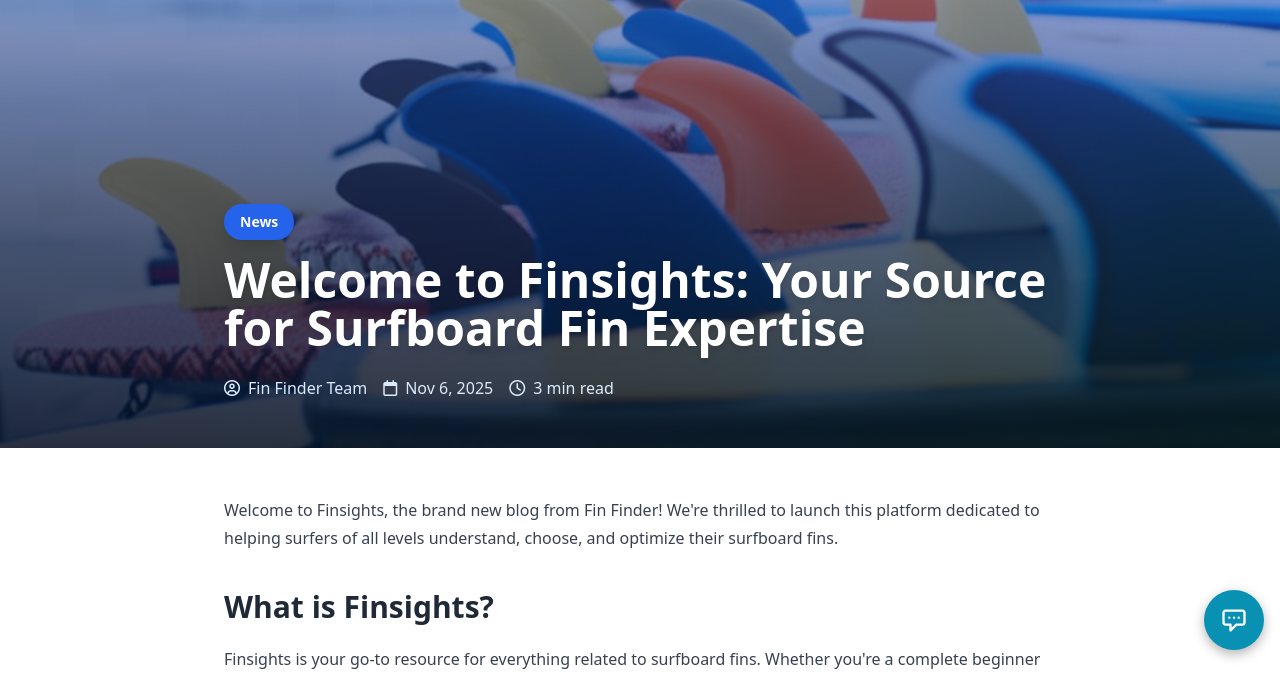
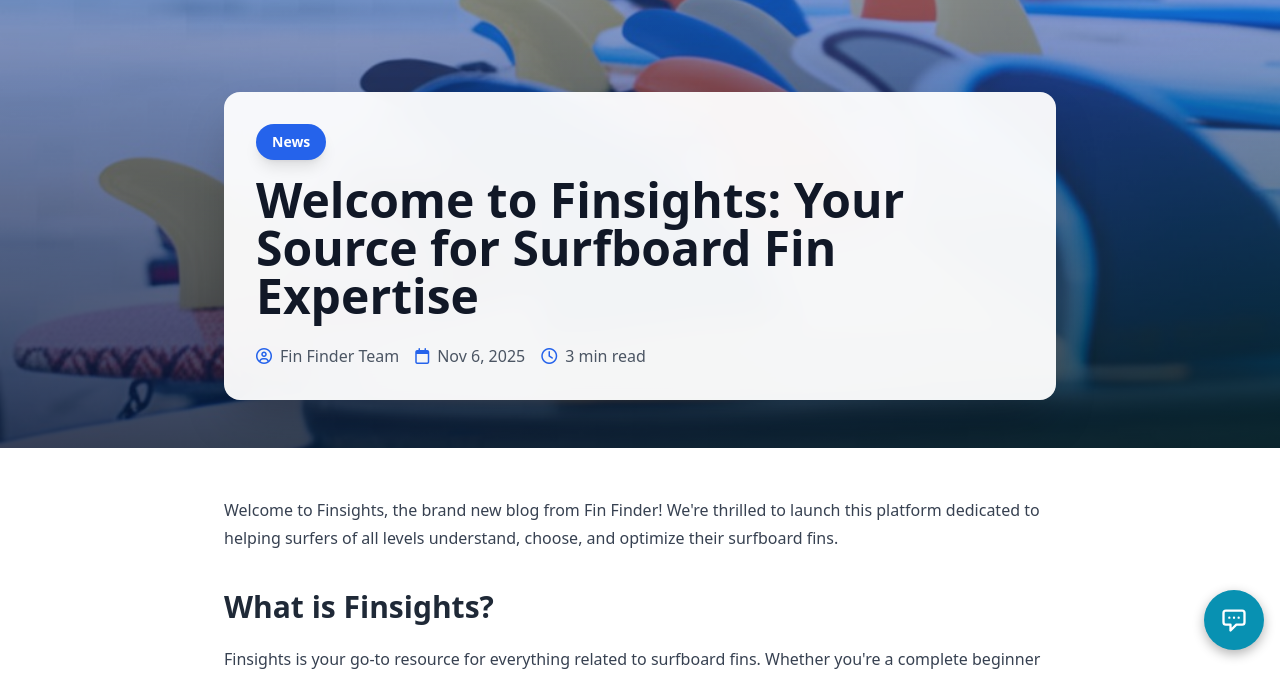
Before and after one commit to Tiste42/finfinder-site, a Flask app: page /finsights/welcome-to-finsights in a window 1280 px wide. Shown: the part 134-807 px from the top of the page. Run offline with Flask 3, Linux system fonts and the light colour scheme; some libraries are stand-ins or nearby versions.

Commit message:
Improve blog hero readability

```diff
--- a/templates/blog_post.html
+++ b/templates/blog_post.html
@@ -173,9 +173,10 @@
         class="absolute inset-0 w-full h-full object-cover opacity-50"
     >
     {% endif %}
-    <div class="absolute inset-0 bg-gradient-to-t from-black/70 via-black/40 to-transparent"></div>
-    <div class="relative h-full flex items-end">
-        <div class="max-w-4xl mx-auto px-4 sm:px-6 lg:px-8 py-12 w-full">
+    <div class="absolute inset-0 bg-gradient-to-t from-black/60 via-black/30 to-transparent"></div>
+    <div class="relative h-full flex items-end py-10 sm:py-12">
+        <div class="max-w-4xl mx-auto px-4 sm:px-6 lg:px-8 w-full">
+            <div class="bg-white/95 backdrop-blur-lg rounded-2xl shadow-2xl p-6 sm:p-8">
                 <!-- Category Badge -->
                 <div class="mb-4">
                     <span class="inline-block px-4 py-2 bg-blue-600 text-white text-sm font-semibold rounded-full shadow-lg">
@@ -184,23 +185,24 @@
                 </div>
 
                 <!-- Title -->
-            <h1 class="text-4xl sm:text-5xl font-extrabold text-white mb-6 leading-tight drop-shadow-lg">
+                <h1 class="text-3xl sm:text-4xl md:text-5xl font-extrabold text-gray-900 mb-6 leading-tight">
                     {{ post.title }}
                 </h1>
 
                 <!-- Meta Information -->
-            <div class="flex flex-wrap items-center gap-4 text-blue-100">
+                <div class="flex flex-wrap items-center gap-4 text-gray-600">
                     <div class="flex items-center">
-                    <i class="far fa-user-circle mr-2"></i>
+                        <i class="far fa-user-circle mr-2 text-blue-600"></i>
                         <span>{{ post.author if post.author else 'Fin Finder Team' }}</span>
                     </div>
                     <div class="flex items-center">
-                    <i class="far fa-calendar mr-2"></i>
+                        <i class="far fa-calendar mr-2 text-blue-600"></i>
                         <span>{{ post.date }}</span>
                     </div>
                     <div class="flex items-center">
-                    <i class="far fa-clock mr-2"></i>
+                        <i class="far fa-clock mr-2 text-blue-600"></i>
                         <span>{{ post.read_time }} min read</span>
+                    </div>
                 </div>
             </div>
         </div>
```
Lines whose indentation alone changed are shown as unchanged.
